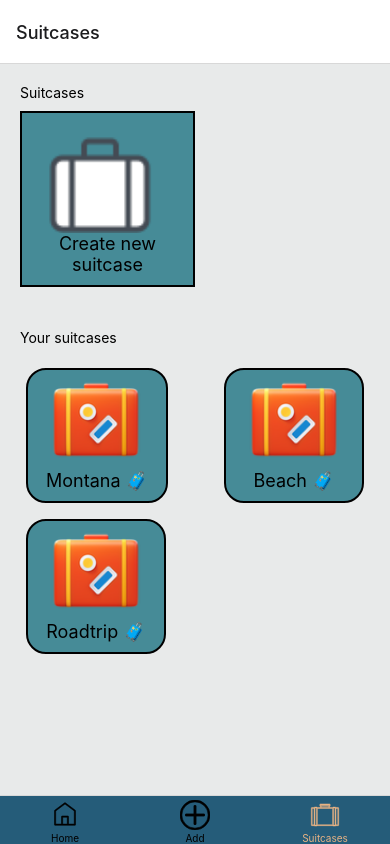
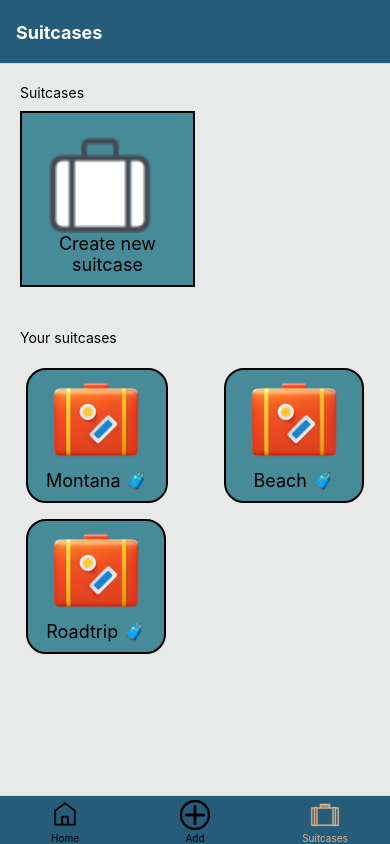
Before and after one commit to taylorhh5/virtualSuitcase, a React Native app: screen /LuggageStackNavigator in a window 390 px wide. Built offline with nearby package versions, Linux system fonts and the light colour scheme.

Commit message:
Styling changes for header and outfits screen

```diff
--- a/Navigation/LuggageStackNavigator.tsx
+++ b/Navigation/LuggageStackNavigator.tsx
@@ -9,7 +9,7 @@ import InsideSuitcase from '../screens/InsideSuitcase';
 import Suitcases from '../screens/Suitcases';
 import Outfits from '../screens/Outfits';
 import CreateOutfit from '../screens/Components/CreateOutfit';
-
+import colors from '../themes/Colors';
 
 type LuggageStackParamList = {
   Suitcases: undefined;
@@ -22,14 +22,25 @@ const LuggageStack = createNativeStackNavigator<LuggageStackParamList>();
 
 function LuggageStackNavigator() {
   return (
-      <LuggageStack.Navigator initialRouteName="Suitcases">
-        <LuggageStack.Screen name="Suitcases" component={Suitcases} />
-        <LuggageStack.Screen name="InsideSuitcase" component={InsideSuitcase}  />
-        <LuggageStack.Screen name="Outfits" component={Outfits}  />
-        <LuggageStack.Screen name="CreateOutfit" component={CreateOutfit}  />
+    <LuggageStack.Navigator initialRouteName="Suitcases" screenOptions={{
+      headerStyle: {
+        backgroundColor: colors.dark,
+      },
+      headerTintColor: '#fff',
+      headerTitleStyle: {
+        fontWeight: 'bold',
+      },
+    }}>
+      <LuggageStack.Screen name="Suitcases" component={Suitcases} />
+      <LuggageStack.Screen name="InsideSuitcase" component={InsideSuitcase} options={{
+        title: 'Suitcase',
+      }}
+      />
+      <LuggageStack.Screen name="Outfits" component={Outfits} />
+      <LuggageStack.Screen name="CreateOutfit" component={CreateOutfit} />
 
 
-      </LuggageStack.Navigator>
+    </LuggageStack.Navigator>
   );
 }
 
--- a/screens/AddClothing.tsx
+++ b/screens/AddClothing.tsx
@@ -114,7 +114,7 @@ const ClothingForm: React.FC<ClothingFormProps> = () => {
           />
         </View> */}
         <TouchableOpacity>
-          <View style={styles.addButtonContainer}><Text style={styles.addButtonText}>Add To Suitcase</Text></View>
+          <View style={styles.addButtonContainer}><Text style={styles.addButtonText}>Add Toa Suitcase</Text></View>
         </TouchableOpacity>
       </ScrollView>
     </View>
--- a/screens/Components/OutfitBox.tsx
+++ b/screens/Components/OutfitBox.tsx
@@ -27,6 +27,7 @@ const OutfitBox: React.FC<OutfitBoxProps> = (props) => {
     <View style={styles.outfitBox}>
     <FlatList
       data={items}
+
       keyExtractor={(clothingItem, index) => index.toString()}
       renderItem={({ item }) => (
         <Image
@@ -34,8 +35,9 @@ const OutfitBox: React.FC<OutfitBoxProps> = (props) => {
           style={styles.outfitImage}
         />
       )}
-      horizontal
-      showsHorizontalScrollIndicator={false}
+      numColumns={3}
+      // horizontal
+      // showsHorizontalScrollIndicator={false}
     />
   </View>
   </View>
@@ -45,24 +47,28 @@ const OutfitBox: React.FC<OutfitBoxProps> = (props) => {
 const styles = StyleSheet.create({
   container: {
     marginTop:14,
-    backgroundColor:colors.background
+    paddingTop:8
   },
   outfitBox: {
-    justifyContent: 'space-between',
-    alignItems: 'center',
+    flexDirection:'row',
     padding: 10,
-    borderWidth:1,
-    flex:1,
-    borderRadius:4
+    borderWidth:0.4,
+    borderRadius:4,
+    backgroundColor:'lightgrey',
+    justifyContent:'center'
   },
   outfitImage: {
     width: 100,
     height: 100,
     resizeMode: 'cover',
     borderRadius: 10,
+    margin:3
   },
   outfitTitle:{
     textAlign:'center',
+    fontSize:16,
+    fontWeight:'500',
+    marginBottom:2
   },
 });
 
--- a/screens/InsideSuitcase.tsx
+++ b/screens/InsideSuitcase.tsx
@@ -6,12 +6,12 @@ import SuitcaseItems from './SuitcaseItems';
 import Outfits from './Outfits';
 
 enum ActiveScreen {
-    Luggage,
+    Items,
     Outfits,
 }
 
 const InsideSuitcase = (props) => {
-    const [activeScreen, setActiveScreen] = useState<ActiveScreen>(ActiveScreen.Luggage);
+    const [activeScreen, setActiveScreen] = useState<ActiveScreen>(ActiveScreen.Items);
 
     const changeScreen = (screen: ActiveScreen) => {
         setActiveScreen(screen);
@@ -23,11 +23,11 @@ const InsideSuitcase = (props) => {
                 <TouchableOpacity
                     style={[
                         styles.button,
-                        activeScreen === ActiveScreen.Luggage && styles.activeButton,
+                        activeScreen === ActiveScreen.Items && styles.activeButton,
                     ]}
-                    onPress={() => changeScreen(ActiveScreen.Luggage)}
+                    onPress={() => changeScreen(ActiveScreen.Items)}
                 >
-                    <Text>Luggage</Text>
+                    <Text>Items</Text>
                 </TouchableOpacity>
                 <TouchableOpacity
                     style={[
@@ -39,9 +39,9 @@ const InsideSuitcase = (props) => {
                     <Text>Outfits</Text>
                 </TouchableOpacity>
             </View>
-            <View>{activeScreen === ActiveScreen.Luggage ? <Text>Here's whats in your suitcase</Text> : <Text>Here's your outfits</Text>}</View>
+            <View>{activeScreen === ActiveScreen.Items ? <Text>Here's whats in your suitcase</Text> : <Text>Here's your outfits</Text>}</View>
             <View style={styles.screenContentContainer}>
-                {activeScreen === ActiveScreen.Luggage ? <SuitcaseItems /> : <Outfits navigation={props.navigation}/>}
+                {activeScreen === ActiveScreen.Items ? <SuitcaseItems /> : <Outfits navigation={props.navigation}/>}
             </View>
         </View>
     );
--- a/screens/Outfits.tsx
+++ b/screens/Outfits.tsx
@@ -34,6 +34,11 @@ const Outfits: React.FC <OutfitsScreenProps> = ({navigation}) => {
         { category: "top", name: "Jacket", image: "https://www.stormtechusa.com/cdn/shop/products/QX-1_FRONT_AzureBlue_2faa399c-44af-4a43-9fd8-4be87ff5fc41_2000x.jpg?v=1687562304" },
         { category: "bottom", name: "Shorts", image: "https://lp2.hm.com/hmgoepprod?set=quality%5B79%5D%2Csource%5B%2Feb%2Fd3%2Febd33c012f0cfb070719a4a4c9d920d38c360522.jpg%5D%2Corigin%5Bdam%5D%2Ccategory%5B%5D%2Ctype%5BDESCRIPTIVESTILLLIFE%5D%2Cres%5Bm%5D%2Chmver%5B2%5D&call=url[file:/product/main]" },
         { category: "shoes", name: "Chucks", image: "https://images.journeys.com/images/products/1_5122_ZM_THERO.JPG" },
+        { category: "bottosm", name: "Jeans", image: "https://images.boardriders.com/global/dcshoes-products/all/default/medium/adydp03056_dcshoes,f_bsnw_frt1.jpg" },
+
+        { category: "bottoam", name: "Jeans", image: "https://images.boardriders.com/global/dcshoes-products/all/default/medium/adydp03056_dcshoes,f_bsnw_frt1.jpg" },
+        { category: "bottom", name: "Jeans", image: "https://images.boardriders.com/global/dcshoes-products/all/default/medium/adydp03056_dcshoes,f_bsnw_frt1.jpg" },
+
         { category: "bottom", name: "Jeans", image: "https://images.boardriders.com/global/dcshoes-products/all/default/medium/adydp03056_dcshoes,f_bsnw_frt1.jpg" },
 
       ]
--- a/screens/SuitcaseItems.tsx
+++ b/screens/SuitcaseItems.tsx
@@ -202,6 +202,7 @@ const SuitcaseItems: React.FC<SuitcaseItemsProps> = () => {
             {Object.entries(categorizedItems).map(([category, items]) => (
                 <View key={category} style={styles.categoryContainer}>
                     <Text style={styles.categoryTitle}>{CategoryMapper[category]} ({items.length} items)</Text>
+                    <View style={styles.flatListContainer}>
                     <FlatList
                         data={items}
                         renderItem={clothingItem}
@@ -209,6 +210,7 @@ const SuitcaseItems: React.FC<SuitcaseItemsProps> = () => {
                         horizontal
                         showsHorizontalScrollIndicator={false}
                     />
+                    </View>
                 </View>
             ))}
             <Modal visible={isModalVisible} animationType="slide" transparent={true}
@@ -259,14 +261,20 @@ const styles = StyleSheet.create({
     },
     categoryContainer: {
         marginBottom: 20,
+
     },
     categoryTitle: {
         fontSize: 16,
         marginBottom: 8,
+        fontWeight:'400'
+    },
+    flatListContainer:{
     },
     itemContainer: {
         marginRight: 16,
         alignItems: 'center',
+        borderWidth:0.3,
+        padding:1
     },
     itemName: {
         marginTop: 8,
```
Also changed, not shown: 1 other file (tests, documents, lock files or other folders).
